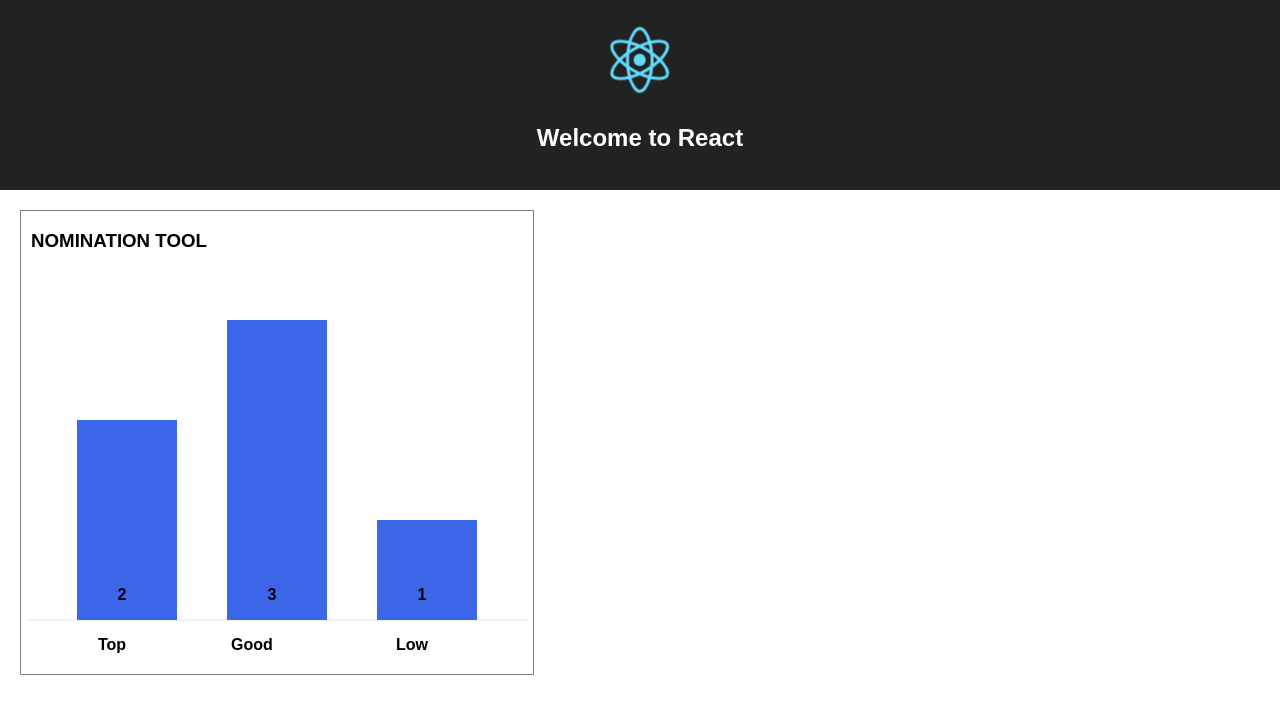
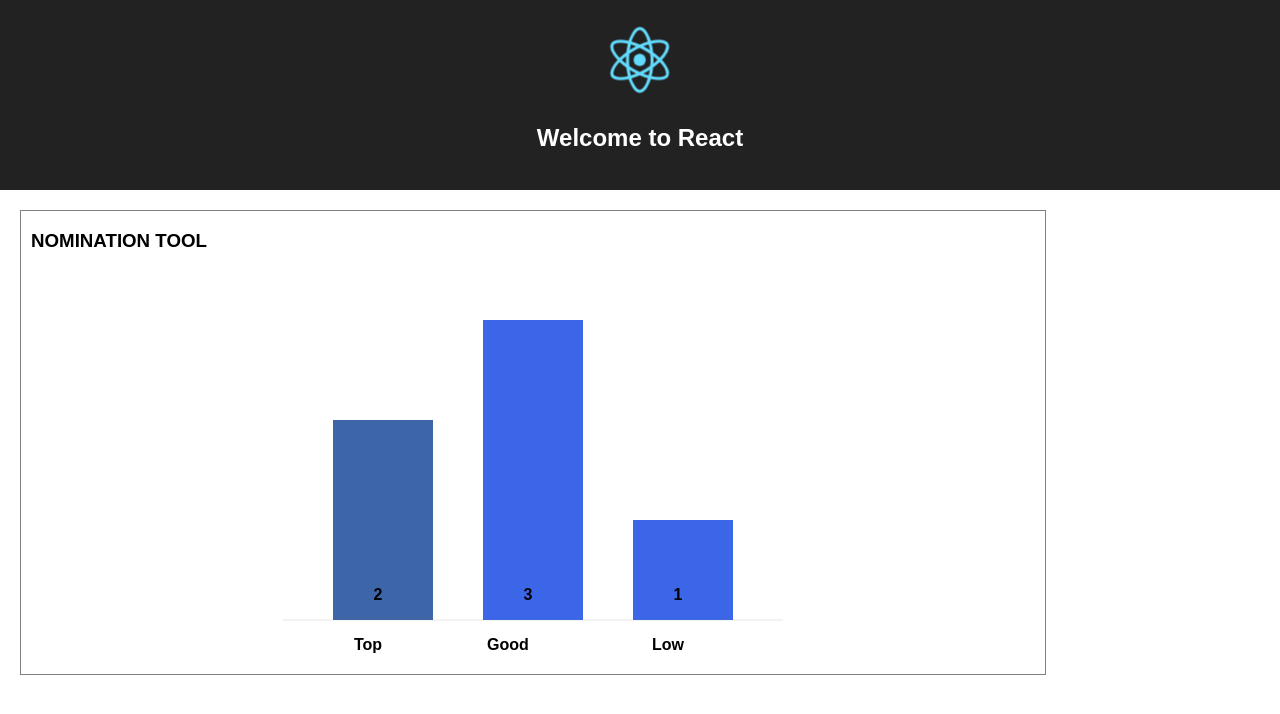
Before and after one commit to beatrycze/react-ts-chart, a React (Create React App) app: page / in a window 1280 px wide. Shown: the top 714 px of the page. Built offline with nearby package versions, Linux system fonts and the light colour scheme.

Commit message:
component SvgGraphEl created - step1

```diff
--- a/src/App.css
+++ b/src/App.css
@@ -15,7 +15,7 @@
 }
 
 .Graph-container {
-  width: 40%;
+  width: 80%;
   border: 1px solid grey;
   margin: 20px 0px 0px 20px;
   padding-bottom: 10px;
--- a/src/App.tsx
+++ b/src/App.tsx
@@ -8,9 +8,21 @@ interface AppProps {
   data: GraphData;
 }
 
+class SvgGraphEl extends React.Component {
+  render() {
+    return (
+      <svg>
+        <rect x="50" y="150" width="100" height="200" fill="#3c66a8" />
+        <text x="19%" y="330" text-anchor="middle">2</text>
+        <text x="17%" y="380" text-anchor="middle">Top</text>
+      </svg>
+    );
+  }
+}
+
 class App extends React.Component<AppProps, {}> {
   render() {
-    const {graph1, graph2, graph3} = this.props.data;
+    const {graph2, graph3} = this.props.data;
 
     return (
       <div className="App">
@@ -21,9 +33,10 @@ class App extends React.Component<AppProps, {}> {
         <div className="Graph-container">
           <h3 className="Graph-header">Nomination Tool</h3>
           <svg width="500" height="390">
-              <rect x="50" y={350 - graph1.value * 100} width="100" height={graph1.value * 100} fill="#3c66e8" />
+              <SvgGraphEl />
+              {/* <rect x="50" y={350 - graph1.value * 100} width="100" height={graph1.value * 100} fill="#3c66e8" />
               <text x="19%" y="330" text-anchor="middle">{graph1.value}</text>
-              <text x="17%" y="380" text-anchor="middle">{graph1.label}</text>
+              <text x="17%" y="380" text-anchor="middle">{graph1.label}</text> */}
 
               <rect x="200" y={350 - graph2.value * 100} width="100" height={graph2.value * 100} fill="#3c66e8" />
               <text x="49%" y="330" text-anchor="middle">{graph2.value}</text>
--- a/src/data.ts
+++ b/src/data.ts
@@ -1,13 +1,13 @@
 export type Graph = {
     value: number;
     label: string;
-}
+};
 
 export type GraphData = {
     graph1: Graph;
     graph2: Graph;
     graph3: Graph;
-}
+};
 
 export const data: GraphData = {
     graph1: {
```
